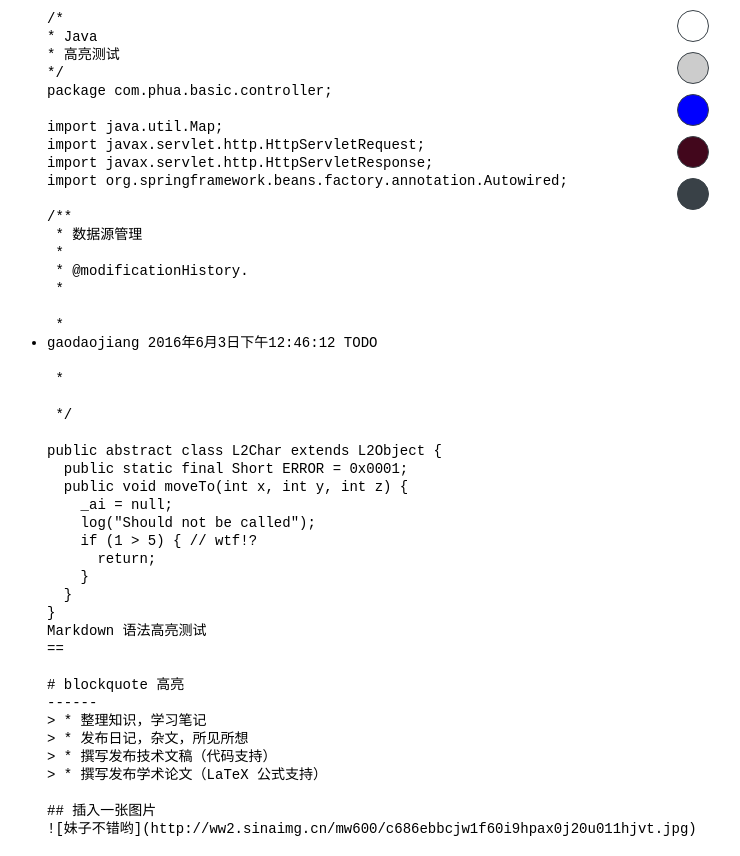
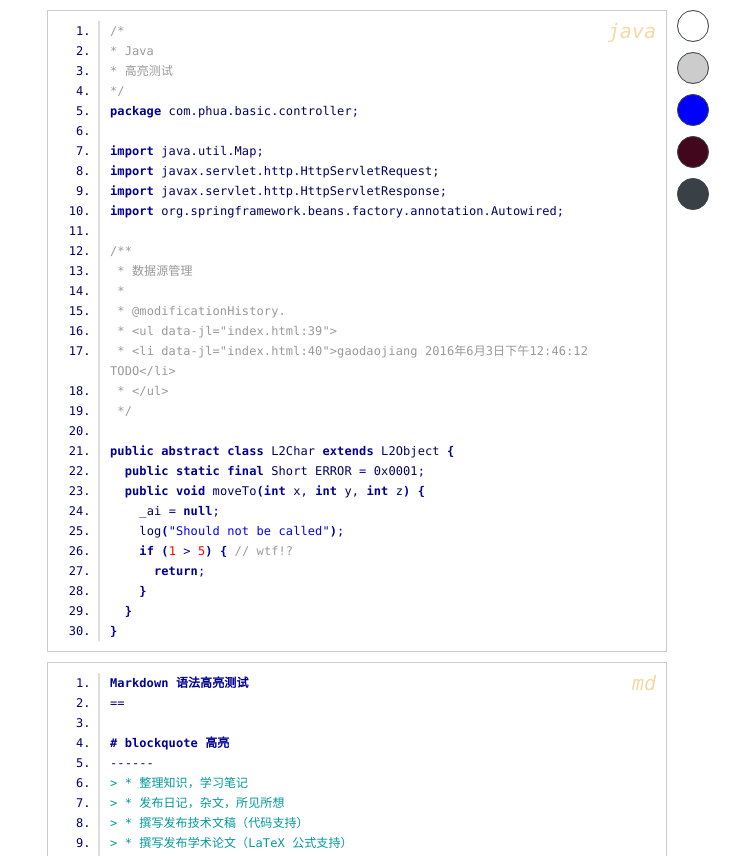
Before and after one commit to anuny/FHLT, a plain HTML site: page index.html in a window 1280 px wide. Shown: the top 856 px of the page, without its empty margins (283-1023 px from the left). Drawn offline with Linux system fonts and the light colour scheme.

Commit message:
Update index.html

```diff
--- a/index.html
+++ b/index.html
@@ -447,7 +447,7 @@ input[type=text]{
     <div id="red"></div>
     <div id="dark"></div>
 </div>
-<script src="../src/highlight.full.main.js" ></script>
+<script src="highlight.full.main.js" ></script>
 <script>
 var hl = highlight.init()
 
```
